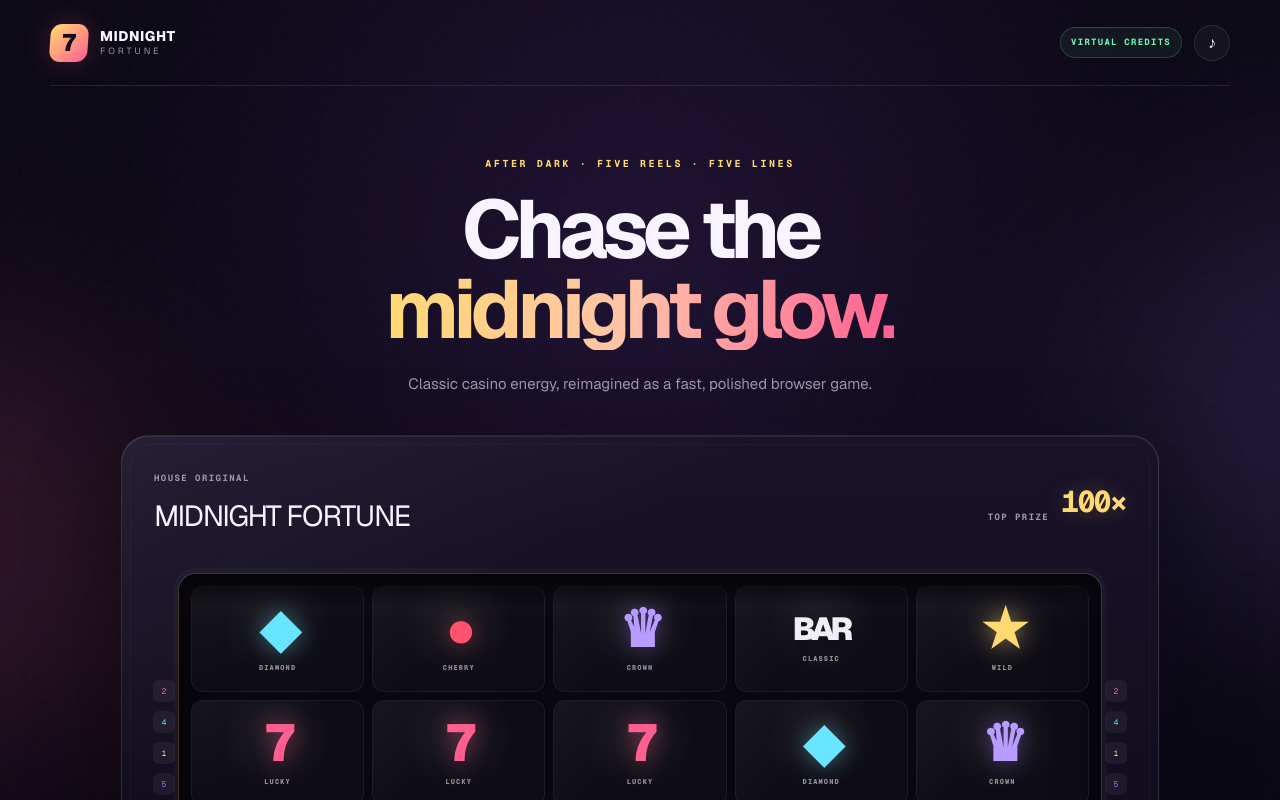
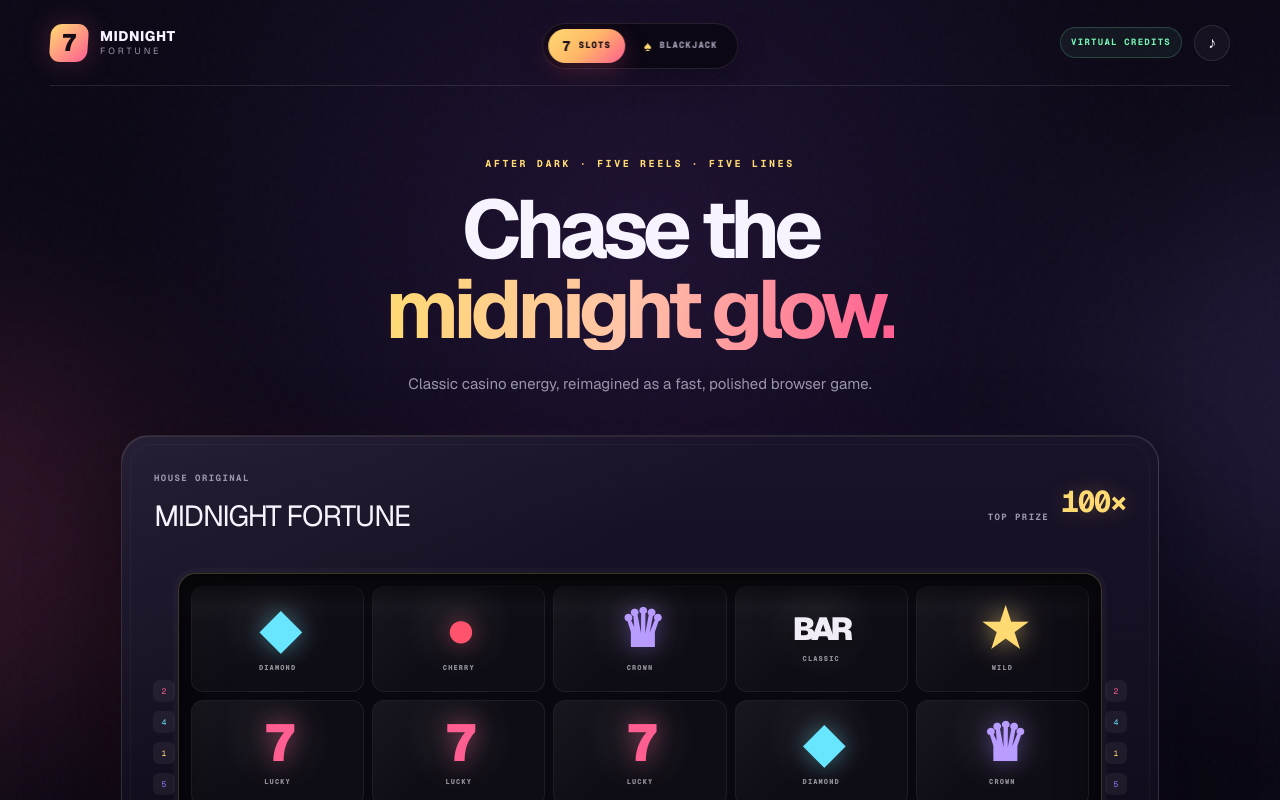
Before and after one commit to Eric-Hinderer/Slot-Machine, a Next.js app: page / in a window 1280 px wide. Shown: the top 800 px of the page. Built offline with nearby package versions, Linux system fonts and the light colour scheme.

Commit message:
Render tabbed casino app

```diff
--- a/src/app/page.tsx
+++ b/src/app/page.tsx
@@ -1,9 +1,9 @@
-import { SlotMachine } from "@/components/slot-machine";
+import { CasinoApp } from "@/components/casino-app";
 
 export default function Home() {
   return (
     <main>
-      <SlotMachine />
+      <CasinoApp />
     </main>
   );
 }
```
